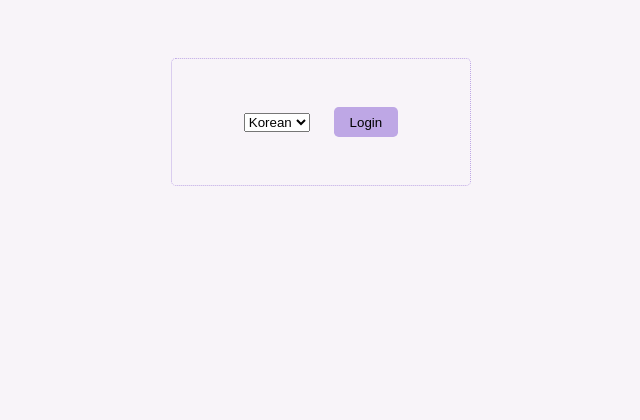
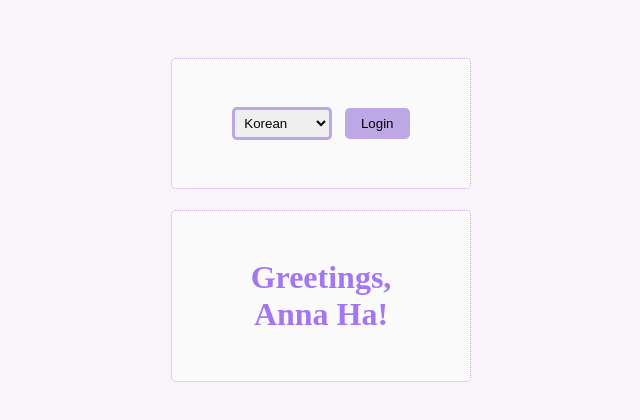
Before and after one commit to ha-anna/insahanda, a plain HTML site: page index.html in a window 1280 px wide. Shown: the whole page, without its empty margins (319-959 px from the left). Drawn offline with Linux system fonts and the light colour scheme.

Commit message:
Upload: plugged in jQuery

```diff
--- a/app.js
+++ b/app.js
@@ -1,2 +1,3 @@
 let i = i$('Anna', 'Ha')
-i.greet().setLang('pl').greet(true)
+
+i.greet().setLang('eng').displayGreeting('#greeting', true)
--- a/index.html
+++ b/index.html
@@ -18,7 +18,7 @@
     </select>
     <button type="button" id="login">Login</button>
   </div>
-
+  <h1 id="greeting">...</h1>
   <script src="jquery-3.6.4.js"></script>
   <script src="insahanda.js"></script>
   <script src="app.js"></script>
--- a/insahanda.js
+++ b/insahanda.js
@@ -63,6 +63,21 @@
       this.validate()
 
       return this
+    },
+    displayGreeting: function(selector, formal) {
+      if (!$) {
+        throw 'jQuery not loaded'
+      }
+      if (!selector) {
+        throw 'jQuery selector missing'
+      }
+      let msg
+      if (formal) {
+        msg = this.formalGreeting()
+      } else {
+        msg = this.greeting()
+      }
+      $(selector).text(msg)
     }
   }
 
--- a/style.css
+++ b/style.css
@@ -1,7 +1,8 @@
 :root {
-  --white: #F8F4F9;
+  --bg: #F8F4F9;
+  --white: #fafafb;
   --lavender: #BEA7E5;
-
+  --lavender-dark: #a476f4;
 }
 
 * {
@@ -9,9 +10,10 @@
 }
 
 body {
-  background: var(--white);
+  background: var(--bg);
   display: flex;
-  justify-content: center;
+  align-items: center;
+  flex-direction: column;
   padding-top: 50px;
 }
 
@@ -23,6 +25,15 @@ body {
   align-items: center;
   border: var(--lavender) 1px dotted;
   border-radius: 0.3rem;
+  background: var(--white);
+}
+
+#lang {
+  border: 3px solid var(--lavender);
+  border-radius: 0.3rem;
+  min-width: 100px;
+  padding: 0.3rem;
+  max-height: 45px;
 }
 
 button {
@@ -32,5 +43,20 @@ button {
   background: var(--lavender);
   cursor: pointer;
   max-width: 100px;
-  max-height: 30px;
+  max-height: 45px;
+  transition: background linear 300ms;
 }
+
+button:hover {
+  background: var(--lavender-dark)
+}
+
+h1 {
+  color: var(--lavender-dark);
+  background: var(--white);
+  width: 300px;
+  padding: 3rem;
+  text-align: center;
+  border: var(--lavender) 1px dotted;
+  border-radius: 0.3rem;
+}
```
